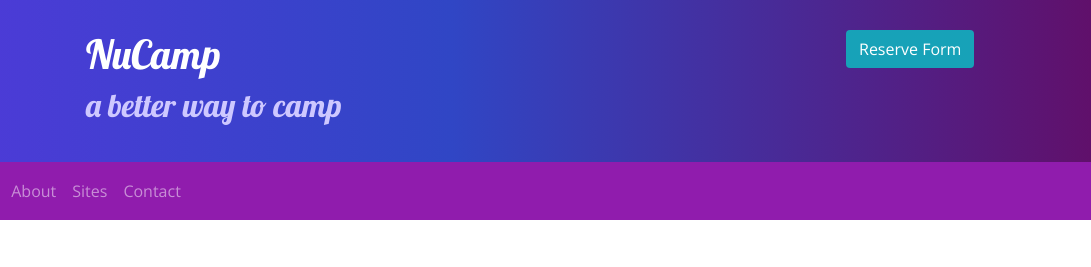
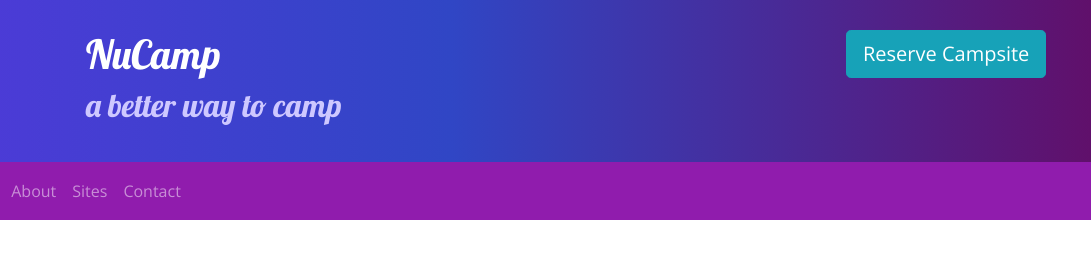
Before and after one commit to LucioSaldivar/BootStrap, a website: page index.html in a window 1280 px wide. Shown: the top 267 px of the page, 189-1280 px from the left. Drawn offline with nearby package versions, Linux system fonts and the light colour scheme.

Commit message:
adding tulip

```diff
--- a/index.html
+++ b/index.html
@@ -10,8 +10,10 @@
         <link rel="stylesheet" href="node_modules/bootstrap/dist/css/bootstrap.min.css" />
 
         <!-- Additional CSS must be placed after Bootstrap CSS -->
+        <link rel="stylesheet" href="node_modules/font-awesome/css/font-awesome.min.css" />
         <link rel="stylesheet" href="https://fonts.googleapis.com/css?family=Lobster|Open+Sans" />
         <link rel="stylesheet" href="css/styles.css" />
+
         <title>NuCamp: A Better Way To Camp</title>
     </head>
 
@@ -28,7 +30,7 @@
                     <h2>a better way to camp</h2>
                 </div>
                 <div class="col-md-4 col-xl-2">
-                    <a  class="btn bg-info text-white" href="#reserveForm" role="button">Reserve Form</a>
+                    <a href="#reserveForm" role="button" class="btn btn-lg btn-info" data-toggle="tooltip" data-placement="bottom" data-html="true" title="Or call us at <br /><strong>1-206-555-1234</strong>">Reserve Campsite</a>
                 </div>
             </div>
 
@@ -170,6 +172,11 @@
       <script src="node_modules/jquery/dist/jquery.slim.min.js"></script>
       <script src="node_modules/popper.js/dist/umd/popper.min.js"></script>
       <script src="node_modules/bootstrap/dist/js/bootstrap.min.js"></script>
+      <script>
+        $(function () {
+            $('[data-toggle="tooltip"]').tooltip()
+        })
+    </script>
 </body>
 
 </html>
```
